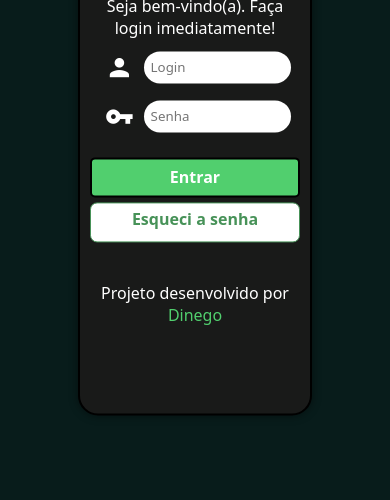
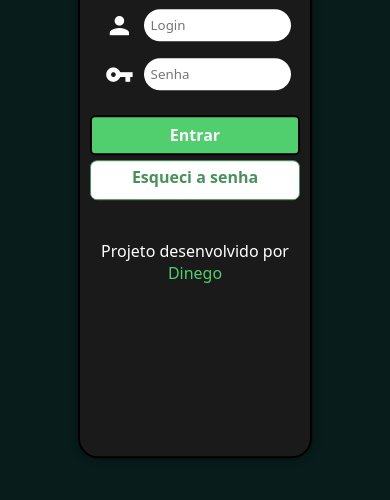
Before and after one commit to diego-oliveira-dev/projeto-login, a plain HTML site: page index.html in a window 390 px wide. Shown: the part 344-844 px from the top of the page. Drawn offline with Linux system fonts and the light colour scheme.

Commit message:
Update media-query.css

```diff
--- a/estilos/media-query.css
+++ b/estilos/media-query.css
@@ -9,6 +9,12 @@
     Desktop: 992px - 1200px
     Telas muito grandes: 1201px+
 */
+
+@media screen and (max-width: 575px) {
+    section#login {
+        height: 90%;
+    }
+}
 
 @media screen and (min-width: 768px) and (max-width: 992px) {
 
```
